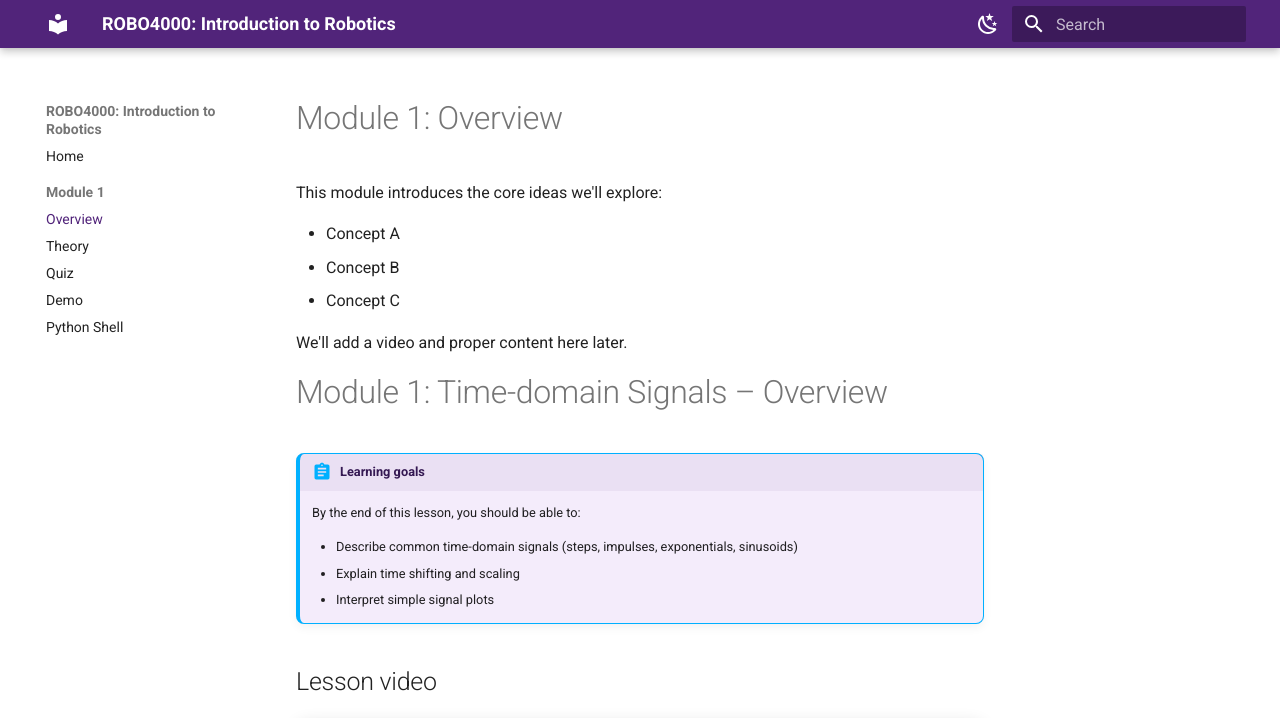
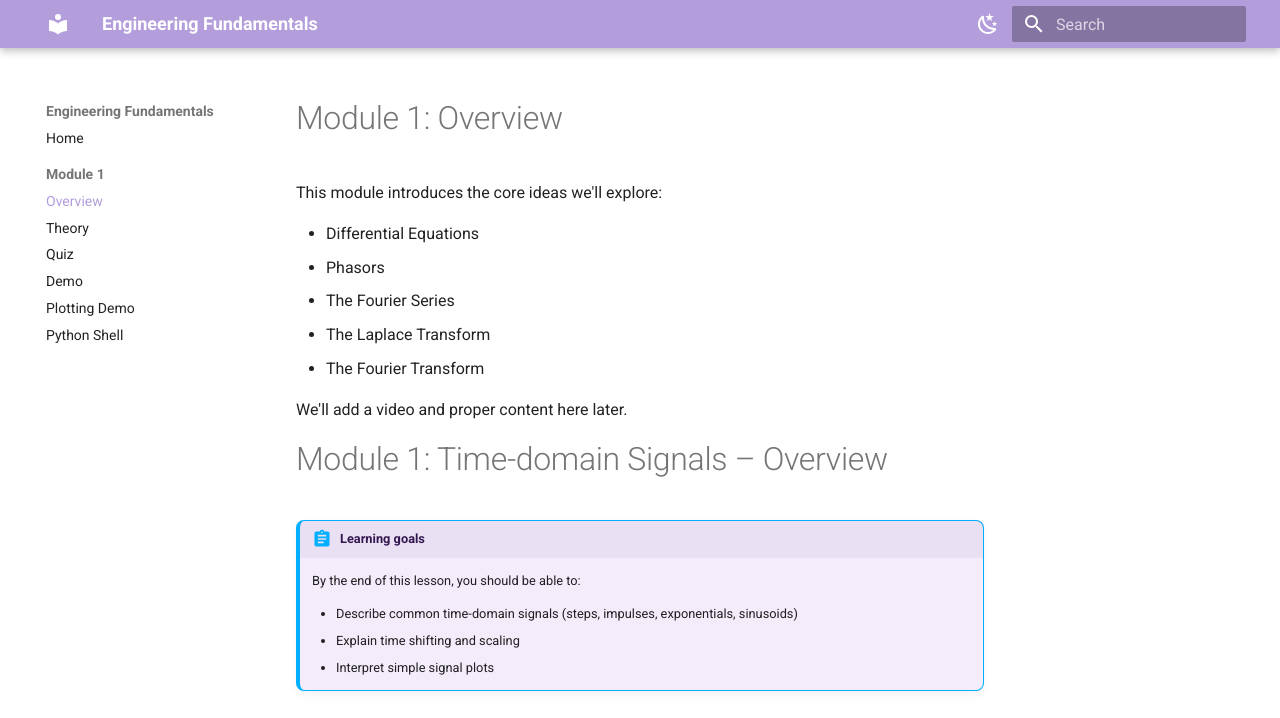
Before and after one commit to miggyval/vector-engineering, an MkDocs documentation site: the page built from docs/module1/overview.md, in a window 1280 px wide and 1400 px high. Shown: the top 718 px of the window. Built offline with MkDocs 1.6.1 and Material for MkDocs 9.7.7, drawn with Linux system fonts in a browser that asks for light colours.

Commit message:
Plotting demo

```diff
--- a/docs/css/custom.css
+++ b/docs/css/custom.css
@@ -4,17 +4,19 @@
 
 /* Light mode overrides */
 [data-md-color-scheme="default"] {
-  --md-primary-fg-color: #51247a;
+  --md-primary-fg-color: #b39ddb;
   --md-primary-fg-color--light: #f4ecfb;
   --md-primary-fg-color--dark: #341852;
   --md-accent-fg-color: #f2a900;
 
-  --uq-purple: #51247a;
+  --uq-purple: #b39ddb;
   --uq-purple-light: #f4ecfb;
   --uq-purple-lighter: #faf5ff;
   --uq-purple-dark: #341852;
   --uq-gold: #f2a900;
 }
+
+
 
 /* Dark mode overrides */
 [data-md-color-scheme="slate"] {
@@ -31,10 +33,51 @@
 }
 
 
+/* Custom background / text colours per scheme */
+[data-md-color-scheme="default"] {
+  --uq-page-bg: #f7f3ff;   /* light lilac */
+  --uq-page-fg: #111827;   /* dark text */
+}
+
+[data-md-color-scheme="slate"] {
+  --uq-page-bg: #05030a;   /* very dark purple-ish */
+  --uq-page-fg: #e5e7eb;   /* light text */
+}
+
+
 /* Make math a little nicer spaced */
 mjx-container {
   margin: 0.5em 0;
 }
+
+
+:root {
+  --uq-theme-transition: background-color 0.35s ease,
+                         color 0.35s ease,
+                         border-color 0.35s ease;
+}
+
+/* Smooth theme transition for main surfaces */
+html[data-md-color-scheme] body {
+  background-color: var(--uq-page-bg);
+  color: var(--uq-page-fg);
+  transition: var(--uq-theme-transition);
+}
+
+/* Main content area */
+html[data-md-color-scheme] .md-main,
+html[data-md-color-scheme] .md-content,
+html[data-md-color-scheme] .md-sidebar {
+  background-color: var(--uq-page-bg);
+  transition: background-color 0.5s ease;
+}
+
+/* Header – keep whatever colour you like, but make it animate too */
+html[data-md-color-scheme] .md-header {
+  background-color: var(--md-primary-fg-color);
+  transition: background-color 0.5s ease;
+}
+
 
 /* ------------------------------------------------------------------ */
 /* Admonitions                                                        */
--- a/docs/js/opencv-demos.js
+++ b/docs/js/opencv-demos.js
@@ -41,3 +41,16 @@ document.addEventListener("DOMContentLoaded", () => {
   // Initial load
   updateImage();
 });
+
+const input = document.getElementById("expr-input");
+const img = document.getElementById("plot-img");
+
+function updatePlot() {
+  const expr = encodeURIComponent(input.value);
+  img.src = `http://127.0.0.1:8001/api/plot-func?expr=${expr}&x_min=-10&x_max=10`;
+}
+
+input.addEventListener("change", updatePlot);
+input.addEventListener("keyup", (e) => {
+  if (e.key === "Enter") updatePlot();
+});
--- a/docs/module1/overview.md
+++ b/docs/module1/overview.md
@@ -2,9 +2,11 @@
 
 This module introduces the core ideas we'll explore:
 
-- Concept A
-- Concept B
-- Concept C
+- Differential Equations
+- Phasors
+- The Fourier Series
+- The Laplace Transform
+- The Fourier Transform
 
 We'll add a video and proper content here later.
 
--- a/mkdocs.yml
+++ b/mkdocs.yml
@@ -1,4 +1,4 @@
-site_name: "ROBO4000: Introduction to Robotics"
+site_name: "Engineering Fundamentals"
 site_url: ""
 
 docs_dir: docs
@@ -33,6 +33,7 @@ nav:
       - Theory: module1/theory.md
       - Quiz: module1/quiz.md
       - Demo: module1/demo.md
+      - Plotting Demo: module1/plot-demo.md
       - Python Shell: module1/repl.md
 
 markdown_extensions:
```
Also changed, not shown: docs/module1/demo.md (+1 -0 lines), docs/module1/plot-demo.md (added, +117 -0 lines), docs/module1/theory.md (+3 -5 lines), 1 other file.
